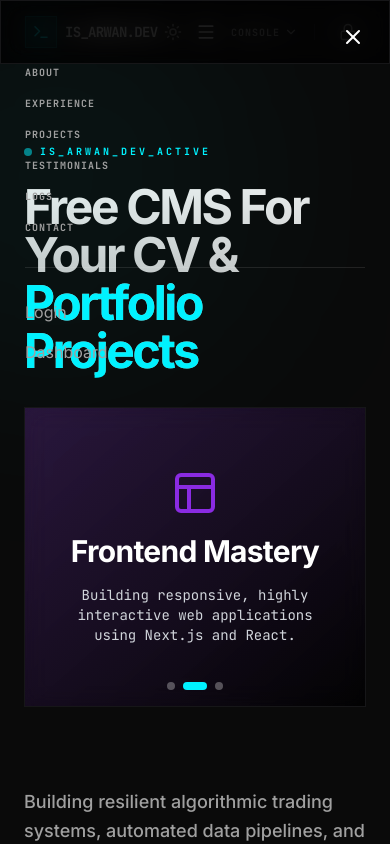
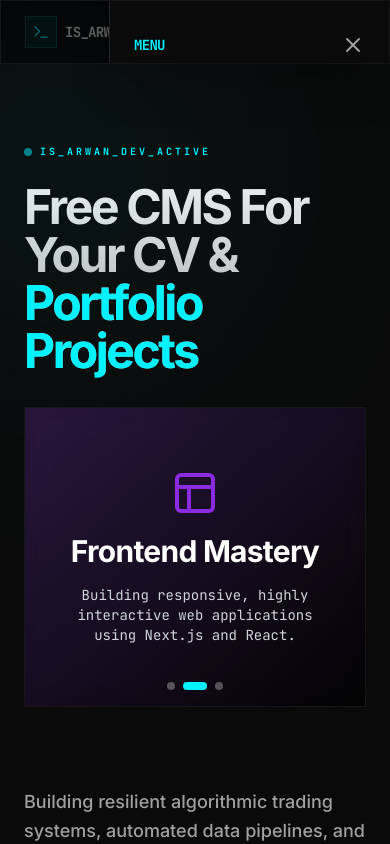
Before and after one commit to arwan-d3v/modern-arwan, a Next.js app: page / in a window 390 px wide. Both pictures are taken after a click on the button 206 px from the left and 32 px from the top of the page. Shown: the top 844 px of the page. Built offline with nearby package versions, Linux system fonts and the light colour scheme; no server answers; the database is empty.

Commit message:
fix(ui): redesign mobile menu to sidebar to fix text overlap issues

```diff
--- a/src/components/Navbar.tsx
+++ b/src/components/Navbar.tsx
@@ -110,47 +110,60 @@ export default function Navbar() {
         </div>
       </div>
 
+      {/* Mobile menu overlay */}
+      {menuOpen && (
+        <div
+          className="fixed inset-0 bg-black/60 z-[105] md:hidden"
+          onClick={() => setMenuOpen(false)}
+        />
+      )}
+
       {/* Mobile menu panel */}
       {menuOpen && (
         <motion.div
-          initial={{ x: '-100%' }}
+          initial={{ x: '100%' }}
           animate={{ x: 0 }}
-          exit={{ x: '-100%' }}
-          transition={{ type: 'spring', stiffness: 300 }}
-          className="fixed inset-0 bg-black/80 backdrop-blur-md flex flex-col p-6 z-50 md:hidden"
+          exit={{ x: '100%' }}
+          transition={{ type: 'spring', damping: 25, stiffness: 200 }}
+          className="fixed top-0 right-0 bottom-0 w-[280px] bg-background border-l border-white/10 flex flex-col p-6 z-[110] md:hidden shadow-2xl overflow-y-auto"
         >
-          <button className="self-end mb-4" onClick={() => setMenuOpen(false)} aria-label="Close menu">
-            <X size={24} className="text-white" />
-          </button>
-          <div className="flex flex-col gap-4">
-            <NavLink href="/about" label="ABOUT" active={pathname === '/about'} />
-            <NavLink href="/#experience" label="EXPERIENCE" active={pathname === '/#experience'} />
-            <NavLink href="/#showcase" label="PROJECTS" active={pathname === '/#showcase'} />
-            <NavLink href="/testimonials" label="TESTIMONIALS" active={pathname === '/testimonials'} />
-            <NavLink href="/blog" label="LOGS" active={pathname === '/blog'} />
-            <NavLink href="/contact" label="CONTACT" active={pathname === '/contact'} />
+          <div className="flex items-center justify-between mb-8">
+            <span className="font-mono font-bold tracking-tighter text-accent-cyan uppercase text-sm">
+              MENU
+            </span>
+            <button className="p-2 -mr-2 text-text-secondary hover:text-white transition-colors" onClick={() => setMenuOpen(false)} aria-label="Close menu">
+              <X size={24} />
+            </button>
+          </div>
+          <div className="flex flex-col gap-6">
+            <NavLink href="/about" label="ABOUT" active={pathname === '/about'} onClick={() => setMenuOpen(false)} />
+            <NavLink href="/#experience" label="EXPERIENCE" active={pathname === '/#experience'} onClick={() => setMenuOpen(false)} />
+            <NavLink href="/#showcase" label="PROJECTS" active={pathname === '/#showcase'} onClick={() => setMenuOpen(false)} />
+            <NavLink href="/testimonials" label="TESTIMONIALS" active={pathname === '/testimonials'} onClick={() => setMenuOpen(false)} />
+            <NavLink href="/blog" label="LOGS" active={pathname === '/blog'} onClick={() => setMenuOpen(false)} />
+            <NavLink href="/contact" label="CONTACT" active={pathname === '/contact'} onClick={() => setMenuOpen(false)} />
           </div>
           {/* Replicate right side links for mobile */}
-          <div className="mt-8 pt-8 border-t border-white/10 flex flex-col gap-4">
+          <div className="mt-8 pt-8 border-t border-white/10 flex flex-col gap-6">
             {profile ? (
-              <Link href="/profile" className="text-text-secondary hover:text-accent-cyan">
+              <Link href="/profile" onClick={() => setMenuOpen(false)} className="text-sm font-mono text-text-secondary hover:text-accent-cyan">
                 Profile
               </Link>
             ) : (
-              <Link href="/login" className="text-text-secondary hover:text-accent-cyan">
+              <Link href="/login" onClick={() => setMenuOpen(false)} className="text-sm font-mono text-text-secondary hover:text-accent-cyan">
                 Login
               </Link>
             )}
-            <Link href="/dashboard" className="text-text-secondary hover:text-accent-cyan">
+            <Link href="/dashboard" onClick={() => setMenuOpen(false)} className="text-sm font-mono text-text-secondary hover:text-accent-cyan">
               Dashboard
             </Link>
             {isSuperUser && (
-              <Link href="/dashboard/users" className="text-text-secondary hover:text-accent-purple">
+              <Link href="/dashboard/users" onClick={() => setMenuOpen(false)} className="text-sm font-mono text-text-secondary hover:text-accent-purple">
                 Users
               </Link>
             )}
             {isSuperUser && (
-              <Link href="/dashboard/cms" className="text-text-secondary hover:text-accent-purple">
+              <Link href="/dashboard/cms" onClick={() => setMenuOpen(false)} className="text-sm font-mono text-text-secondary hover:text-accent-purple">
                 CMS
               </Link>
             )}
@@ -161,10 +174,11 @@ export default function Navbar() {
   );
 }
 
-function NavLink({ href, label, active }: { href: string, label: string, active: boolean }) {
+function NavLink({ href, label, active, onClick }: { href: string, label: string, active: boolean, onClick?: () => void }) {
   return (
     <Link
       href={href}
+      onClick={onClick}
       className={`font-mono text-[10px] font-bold tracking-widest transition-all hover:text-accent-cyan relative group ${active ? 'text-accent-cyan' : 'text-text-secondary'}`}
     >
       {label}
```
Also changed, not shown: public/sw.js.
